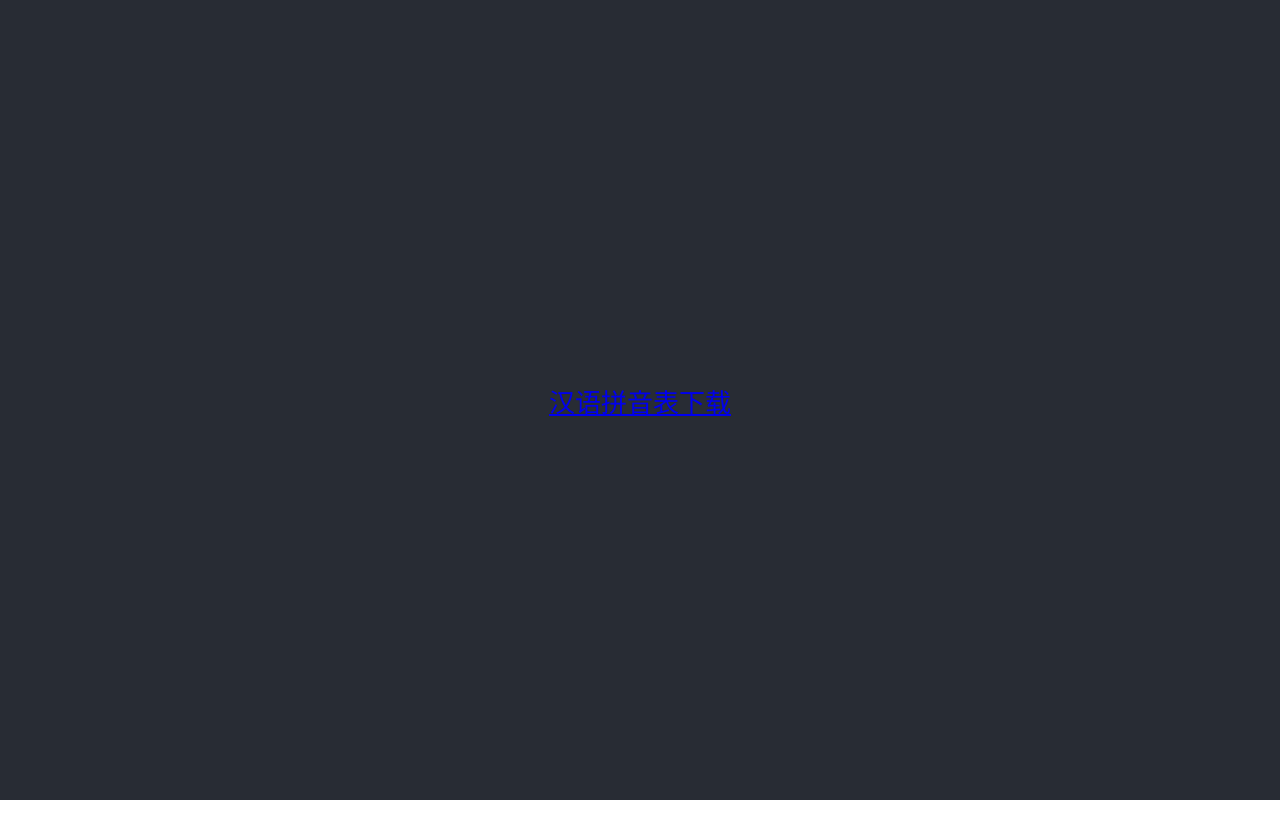
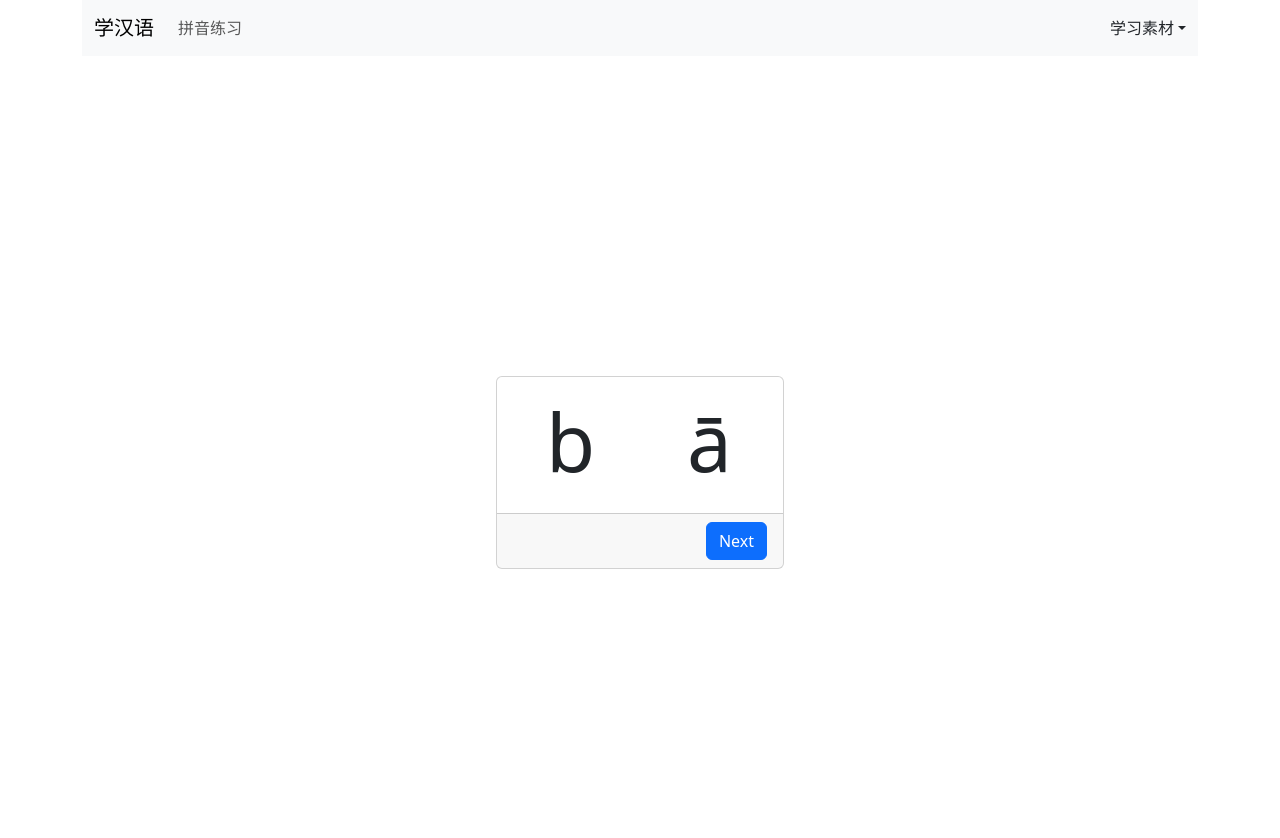
Before and after one commit to ikocos7/ikocos7.github.io, a React (Create React App) app: page /pinyin in a window 1280 px wide. Shown: the top 838 px of the page. Before the commit the page ends 800 px from the top, so only its background shows below. Built offline with nearby package versions, Linux system fonts and the light colour scheme.

Commit message:
feat: add pinyin

```diff
--- a/package.json
+++ b/package.json
@@ -11,7 +11,9 @@
     "@types/node": "^16.18.38",
     "@types/react": "^18.2.14",
     "@types/react-dom": "^18.2.6",
+    "bootstrap": "^5.3.0",
     "react": "^18.2.0",
+    "react-bootstrap": "^2.8.0",
     "react-dom": "^18.2.0",
     "react-router-dom": "^6.14.1",
     "react-scripts": "5.0.1",
--- a/public/index.html
+++ b/public/index.html
@@ -24,7 +24,7 @@
       work correctly both with client-side routing and a non-root public URL.
       Learn how to configure a non-root public URL by running `npm run build`.
     -->
-    <title>React App</title>
+    <title>Esther's 中国语</title>
   </head>
   <body>
     <noscript>You need to enable JavaScript to run this app.</noscript>
--- a/src/App.tsx
+++ /dev/null
@@ -1,14 +0,0 @@
-import React from 'react';
-import './App.css';
-
-function App() {
-  return (
-    <div className="App">
-      <header className="App-header">
-        <a href={'/assets/chinese_pinyin_chart_a2_chalkboard.pdf'}>汉语拼音表下载</a>
-      </header>
-    </div>
-  );
-}
-
-export default App;
--- /dev/null
+++ b/src/components/Body.tsx
@@ -0,0 +1,9 @@
+import {ComponentProps} from "react";
+import {Container} from "react-bootstrap";
+
+export const Body = (props: ComponentProps<any>) => {
+    return <Container>{
+        props.children
+    }</Container>
+
+}
--- /dev/null
+++ b/src/components/DefaultLayout.tsx
@@ -0,0 +1,11 @@
+import {Container} from "react-bootstrap";
+import {Header} from "./Header";
+import {Body} from "./Body";
+import {ComponentProps} from "react";
+
+export const DefaultLayout = (props: ComponentProps<any>) => {
+    return <Container>
+        <Header/>
+        <Body>{props.children}</Body>
+    </Container>
+}
--- /dev/null
+++ b/src/components/Error.tsx
@@ -0,0 +1,10 @@
+import {DefaultLayout} from "./DefaultLayout";
+
+export const Error = () => {
+    return <DefaultLayout>
+        <div className="d-flex align-items-center justify-content-center vh-100">
+            <h1 className="display-1 fw-bold">NOT FOUND</h1>
+        </div>
+    </DefaultLayout>
+
+}
--- /dev/null
+++ b/src/components/Header.tsx
@@ -0,0 +1,19 @@
+import {Container, Nav, Navbar, NavDropdown, Offcanvas} from "react-bootstrap";
+import React, {ComponentProps} from "react";
+
+interface IProps extends ComponentProps<any>{
+}
+
+export const Header = (props: IProps) => {
+    return <Navbar expand={'sm'} className="bg-body-tertiary mb-3">
+        <Container fluid>
+            <Navbar.Brand href="/">学汉语</Navbar.Brand>
+            <Nav className="me-auto">
+                <Nav.Link href="/pinyin">拼音练习</Nav.Link>
+            </Nav>
+            <NavDropdown title="学习素材" id="basic-nav-dropdown">
+                <NavDropdown.Item href={'/assets/chinese_pinyin_chart_a2_chalkboard.pdf'}>汉语拼音表下载</NavDropdown.Item>
+            </NavDropdown>
+        </Container>
+    </Navbar>
+}
--- a/src/index.tsx
+++ b/src/index.tsx
@@ -1,16 +1,25 @@
 import React from 'react';
 import ReactDOM from 'react-dom/client';
-import './index.css';
-import App from './App';
+import 'bootstrap/dist/css/bootstrap.min.css';
+import Pinyin from './pages/Pinyin';
 import reportWebVitals from './reportWebVitals';
+import {BrowserRouter, Route, Router, Routes} from "react-router-dom";
+import {Error} from "./components/Error";
 
 const root = ReactDOM.createRoot(
-  document.getElementById('root') as HTMLElement
+    document.getElementById('root') as HTMLElement
 );
+
+
 root.render(
-  <React.StrictMode>
-    <App />
-  </React.StrictMode>
+    <React.StrictMode>
+        <BrowserRouter>
+            <Routes>
+                <Route path='/pinyin' element={<Pinyin/>}></Route>
+                <Route path='*' element={<Error/>}></Route>
+            </Routes>
+        </BrowserRouter>
+    </React.StrictMode>
 );
 
 // If you want to start measuring performance in your app, pass a function
--- /dev/null
+++ b/src/pages/Pinyin.tsx
@@ -0,0 +1,46 @@
+import React, {useState} from 'react';
+import {DefaultLayout} from "../components/DefaultLayout";
+import {Button, Card, Col, Row} from "react-bootstrap";
+
+const consonants: string[] = ['b', 'p', 'm', 'f', 'd', 't', 'n', 'l', 'g', 'k', 'h'];
+const vowels: string[] = [
+    'ā', 'á', 'ǎ', 'à',
+    'ō', 'ó', 'ǒ', 'ò',
+    'ē', 'é', 'ě', 'è',
+    'ī', 'í', 'ǐ', 'ì',
+    'ū', 'ú', 'ǔ', 'ù',
+    'ǖ', 'ǘ', 'ǚ', 'ǜ',
+];
+
+function Pinyin() {
+    const [consonantIdx, setConsonantIdx] = useState<number>(0);
+    const [vowelIdx, setVowelIdx] = useState<number>(0);
+    return <DefaultLayout>
+        <div className={' vh-100 d-flex justify-content-center align-items-center'}>
+            <Card style={{width: '18rem'}}>
+                <Card.Body>
+                    <Row>
+                        <Col placeholder={'声母'} className={'text-center font-weight-bold'}>
+                            <h1 className={'display-1'}>{consonants[consonantIdx]}</h1>
+                        </Col>
+                        <Col placeholder={'韵母'} className={'text-center font-weight-bold'}>
+                            <h1 className={'display-1'}>{vowels[vowelIdx]}</h1>
+                        </Col>
+                    </Row>
+                </Card.Body>
+                <Card.Footer>
+                    <Row>
+                        <Col className={'text-end'}><Button className={'text-center'} onClick={() => {
+                            setConsonantIdx(Math.floor(Math.random() * consonants.length))
+                            setVowelIdx(Math.floor(Math.random() * vowels.length))
+                        }}>Next</Button></Col>
+                    </Row>
+                </Card.Footer>
+            </Card>
+
+
+        </div>
+    </DefaultLayout>;
+}
+
+export default Pinyin;
```
Also changed, not shown: 2 other files (tests, documents, lock files or other folders).
